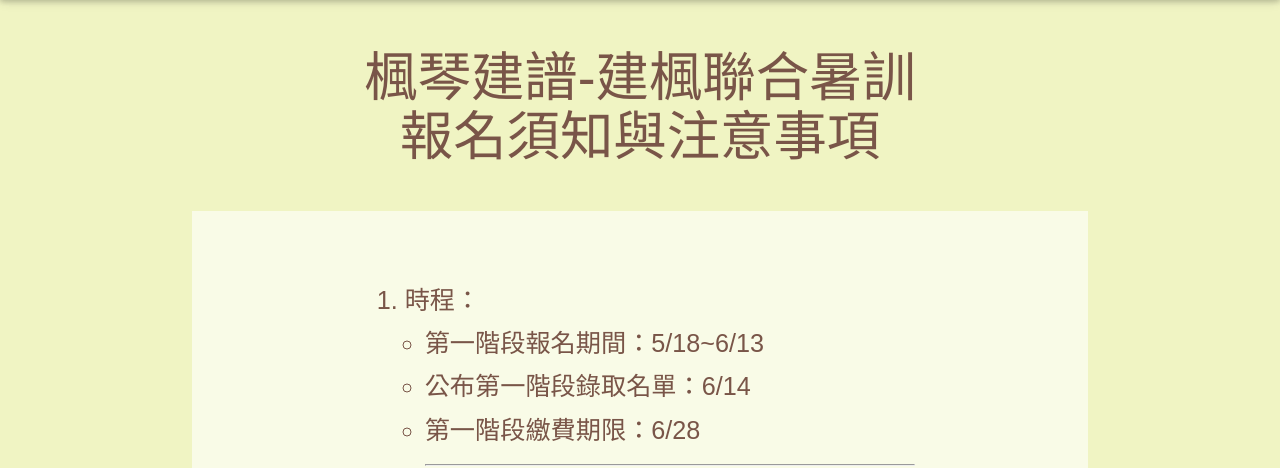
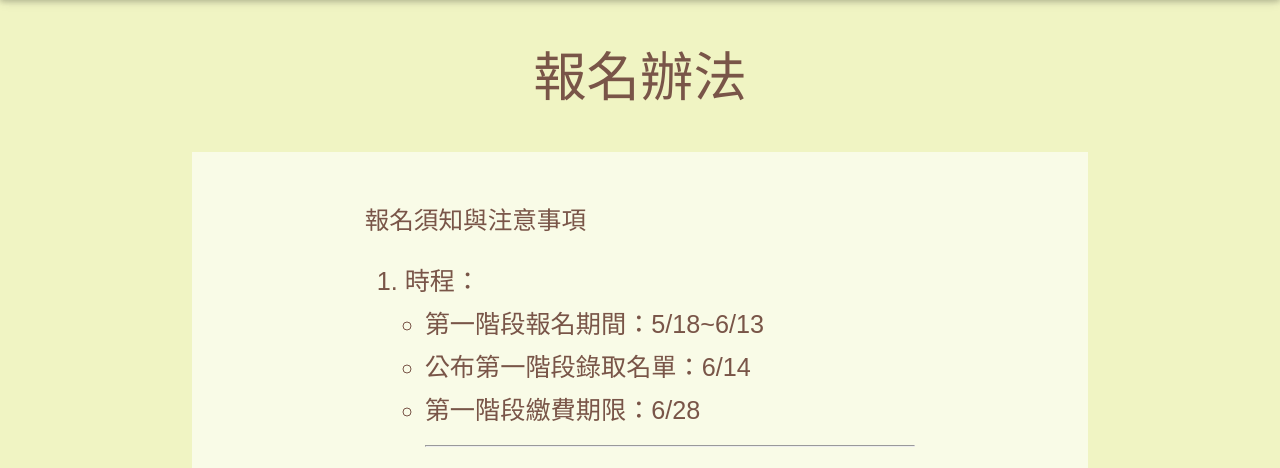
Before and after one commit to jjwong0915/summer2015, a Python web app: template Summer/template/note.html in a window 1280 px wide. Shown: the part 64-532 px from the top of the page. Run offline with Jinja, Linux system fonts and the light colour scheme; the template is opened without the code that fills it, so the values that code supplies are empty; some libraries are stand-ins or nearby versions.

Commit message:
some moblie

```diff
--- a/Summer/template/contact.html
+++ b/Summer/template/contact.html
@@ -22,7 +22,7 @@
             </div>
           </div>
         </div>
-        <div class="col s3">
+        <div class="col s12 m3">
           <div class="card brown">
             <div class="card-content white-text">
               <span class="card-title">韋尚甫</span>
@@ -34,7 +34,7 @@
             </div>
           </div>
         </div>
-        <div class="col s3">
+        <div class="col s12 m3">
           <div class="card brown">
             <div class="card-content white-text">
               <span class="card-title">涂智乙</span>
@@ -46,7 +46,7 @@
             </div>
           </div>
         </div>
-        <div class="col s3">
+        <div class="col s12 m3">
           <div class="card brown">
             <div class="card-content white-text">
               <span class="card-title">李佩璇</span>
--- a/Summer/template/note.html
+++ b/Summer/template/note.html
@@ -4,13 +4,13 @@
 
   <br>
   <h2 style="text-align:center;">
-    楓琴建譜-建楓聯合暑訓<br>
-    報名須知與注意事項
+    報名辦法
   </h2>
   <br>
   <div class="container lime lighten-5 flow-text">
     <div class="container">
       <br>
+      <h5>報名須知與注意事項</h5>
       <ol>
         <li>
           時程：
@@ -59,7 +59,7 @@
   </div>
   <br>
   <div class="row center">
-      <a onclick="Materialize.toast('<span>活動報名尚未開始！ 報名期限：5/18~7/4</span>', 5000)" class="btn-large waves-effect waves-light-3 brown" style="opacity:1">進入報名頁面</a>
+      <a onclick="Materialize.toast('<span>報名尚未開始！報名期限：5/18~7/4</span>', 5000)" class="btn-large waves-effect waves-light-3 brown" style="opacity:1">進入報名頁面</a>
   <br><br><br><br>
   </div>
 
```
